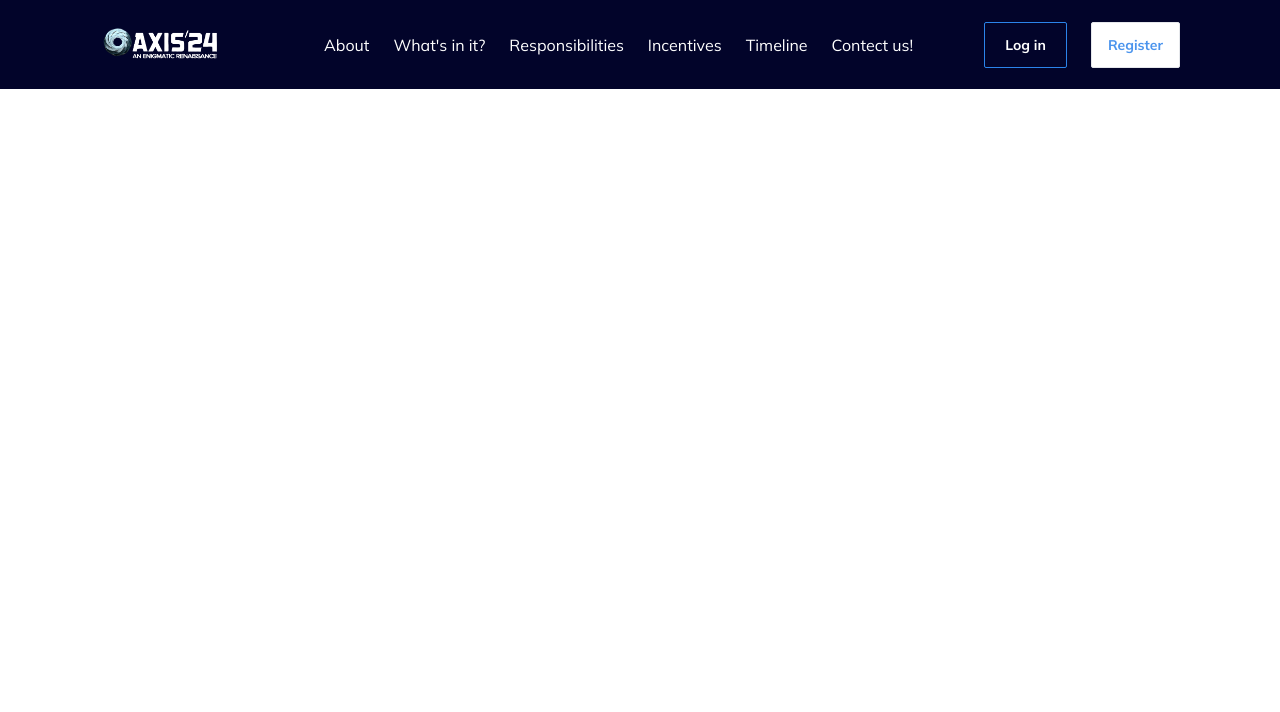
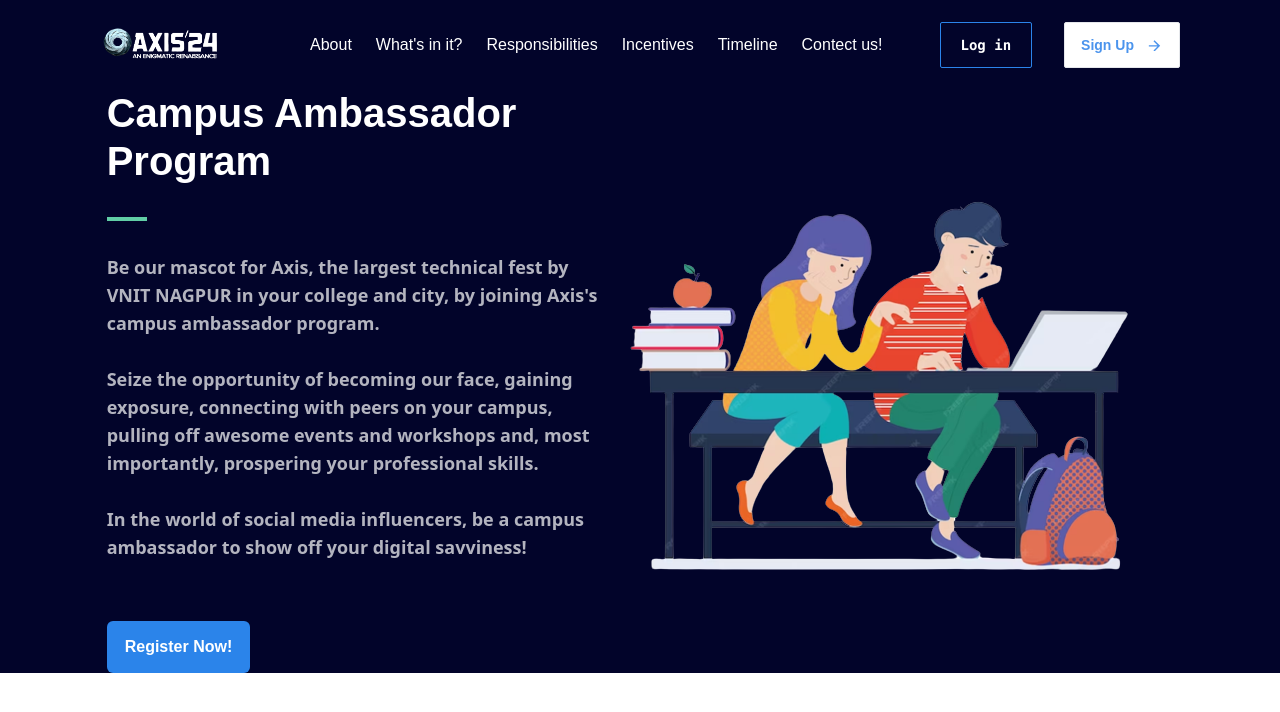
Before and after one commit to sahilfadnavis/CA, a website built with Vite: page index.html in a window 1280 px wide. Built offline with nearby package versions, Linux system fonts and the light colour scheme.

Commit message:
Added Landing Page

```diff
--- a/index.html
+++ b/index.html
@@ -1,18 +1,15 @@
 <!DOCTYPE html>
 <html lang="en">
+
 <head>
   <meta charset="UTF-8">
   <meta name="viewport" content="width=device-width, initial-scale=1.0">
-    <title>Document</title>
+  <title>Campus Ambassador-VNIT</title>
   <link rel="stylesheet" href="main.css">
-    <link rel="preconnect" href="https://fonts.googleapis.com" />
-    <link rel="preconnect" href="https://fonts.gstatic.com" crossorigin />
-    <link
-      href="https://fonts.googleapis.com/css2?family=Mulish:wght@200;300;400;500;600;700;800;900&display=swap"
-      rel="stylesheet"
-    />
+  <link rel="preconnect" href="https://fonts.googleapis.com">
   <script src="https://unpkg.com/feather-icons"></script>
 </head>
+
 <body>
   <div class="overflow-x-hidden relative w-full">
     <!--Navbar-->
@@ -21,10 +18,7 @@
 
         <!-- logo -->
         <a href="/" class="cursor-pointer py-7 pr-7">
-           <img
-           src="./Axis.png"
-           width="125px"
-           height="30px"/>
+          <img src="./Axis.png" width="125px" height="30px" />
         </a>
 
         <ul class="flex space-x-6">
@@ -33,62 +27,93 @@
             <a href="#">About</a>
 
             <div class="absolute bottom-0 w-full h-1 bg-lightBlue hidden group-hover:block
-           transition-all duration-200" ></div>
+           transition-all duration-200"></div>
           </li>
 
 
 
-           <li class="text-white font-mullish py-7 hover:text-lightBlue cursor-pointer
+          <li class="text-white font-mullish font-medium py-7 hover:text-lightBlue cursor-pointer
             transition-all duration-200 relative group">
             <a href="#">What's in it?</a>
 
             <div class="absolute bottom-0 w-full h-1 bg-lightBlue hidden group-hover:block
-           transition-all duration-200" ></div>
+           transition-all duration-200"></div>
           </li>
 
 
-           <li class="text-white font-mullish py-7 hover:text-lightBlue cursor-pointer
+          <li class="text-white font-mullish font-medium py-7 hover:text-lightBlue cursor-pointer
             transition-all duration-200 relative group">
             <a href="#">Responsibilities</a>
 
             <div class="absolute bottom-0 w-full h-1 bg-lightBlue hidden group-hover:block
-           transition-all duration-200" ></div>
+           transition-all duration-200"></div>
           </li>
 
 
-           <li class="text-white font-mullish py-7 hover:text-lightBlue cursor-pointer
+          <li class="text-white font-mullish font-medium py-7 hover:text-lightBlue cursor-pointer
             transition-all duration-200 relative group">
             <a href="#">Incentives</a>
 
             <div class="absolute bottom-0 w-full h-1 bg-lightBlue hidden group-hover:block
-           transition-all duration-200" ></div>
+           transition-all duration-200"></div>
           </li>
 
-           <li class="text-white font-mullish py-7 hover:text-lightBlue cursor-pointer
+          <li class="text-white font-mullish font-medium py-7 hover:text-lightBlue cursor-pointer
             transition-all duration-200 relative group">
             <a href="#">Timeline</a>
 
             <div class="absolute bottom-0 w-full h-1 bg-lightBlue hidden group-hover:block
-           transition-all duration-200" ></div>
+           transition-all duration-200"></div>
           </li>
 
-           <li class="text-white font-mullish py-7 hover:text-lightBlue cursor-pointer
+          <li class="text-white font-mullish font-medium py-7 hover:text-lightBlue cursor-pointer
             transition-all duration-200 relative group">
             <a href="#">Contect us!</a>
 
             <div class="absolute bottom-0 w-full h-1 bg-lightBlue hidden group-hover:block
-           transition-all duration-200" ></div>
+           transition-all duration-200"></div>
           </li>
         </ul>
 
-       <div class="flex space-x-6">
+        <div class="flex space-x-8">
 
-        <button class="py-3 px-5 font-mullish text-white border-lightBlue border
+          <button class="py-3 px-5 font-mono text-white border-lightBlue border
               rounded-sm text-sm  font-bold">Log in</button>
           <button class="py-3 px-4 font-mullish rounded-sm text-sm font-bold
               bg-white text-lightBlue300 border transition-all duration-200
-        hover:text-lightBlue500 flex">Register
-       </button>
+              hover:text-lightBlue500 flex">Sign Up
+            <svg viewBox="0 0 24 16" focusable="false" class="w-[17px] h-[16px] ml-3">
+              <path fill="currentColor" d="M12 4l-1.41 1.41L16.17 11H4v2h12.17l-5.58 5.59L12 20l8-8z"></path>
+            </svg></button>
         </div>
+      </div>
+    </nav>
+
+    <section class="relative bg-deepBlue">
+
+      <div class="w-10/12 max-w-[1080px] flex sm:flex-col lg:flex-row justify-between items-center mx-auto ">
+        <!--left part-->
+        <div class="space-y-8">
+          <h1 class="font-mullish font-bold text-[40px] leading-[1.2] text-white">Campus Ambassador Program</h1>
+          <div class="w-10 h-1 bg-greenLight"></div>
+          <p class="font-bold text-[18px] leading-7 text-white opacity-70">
+            Be our mascot for Axis, the largest technical fest by VNIT NAGPUR in your college and city, by joining
+            Axis's campus ambassador program.<br>
+            <br>
+            Seize the opportunity of becoming our face, gaining exposure, connecting with peers on your campus, pulling
+            off awesome events and workshops and, most importantly, prospering your professional skills.<br>
+            <br>
+            In the world of social media influencers, be a campus ambassador to show off your digital savviness! <br>
+            <br>
+          </p>
+          <button class="bg-lightBlue text-white  py-[14px] px-[18px] rounded-md font-mullish font-bold
+          hover:bg-lightBlue500 transition-all duration-200">Register Now!</button>
+        </div>
+        <!--right part-->
+        <img src="Screenshot_2023-10-06.png" alt="" class="w-full max-w-[680px]">
+      </div>
+
+
 </body>
+
 </html>
--- a/tailwind.config.js
+++ b/tailwind.config.js
@@ -3,7 +3,7 @@
   content: ["*"],
   theme: {
     extend: {fontFamily: {
-      mullish: ["Mulish", "sans-serif"],
+      mullish: ["loto", "sans-serif"],
     },
     colors: {
       deepBlue: "#02042a",
```
Also changed, not shown: Screenshot_2023-10-06.png (added), flag-india_23-2147813733-removebg-preview.png (deleted), 1 other file. Lines whose indentation alone changed are shown as unchanged.
